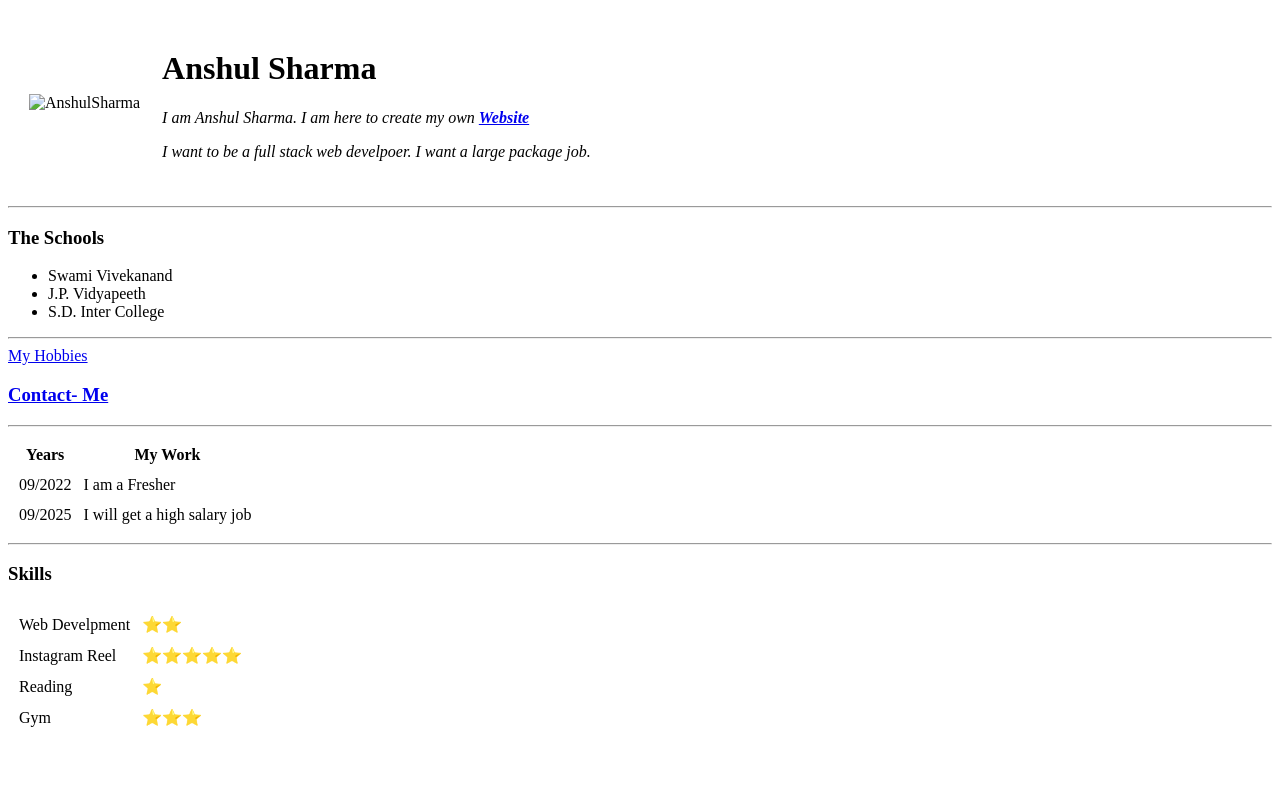
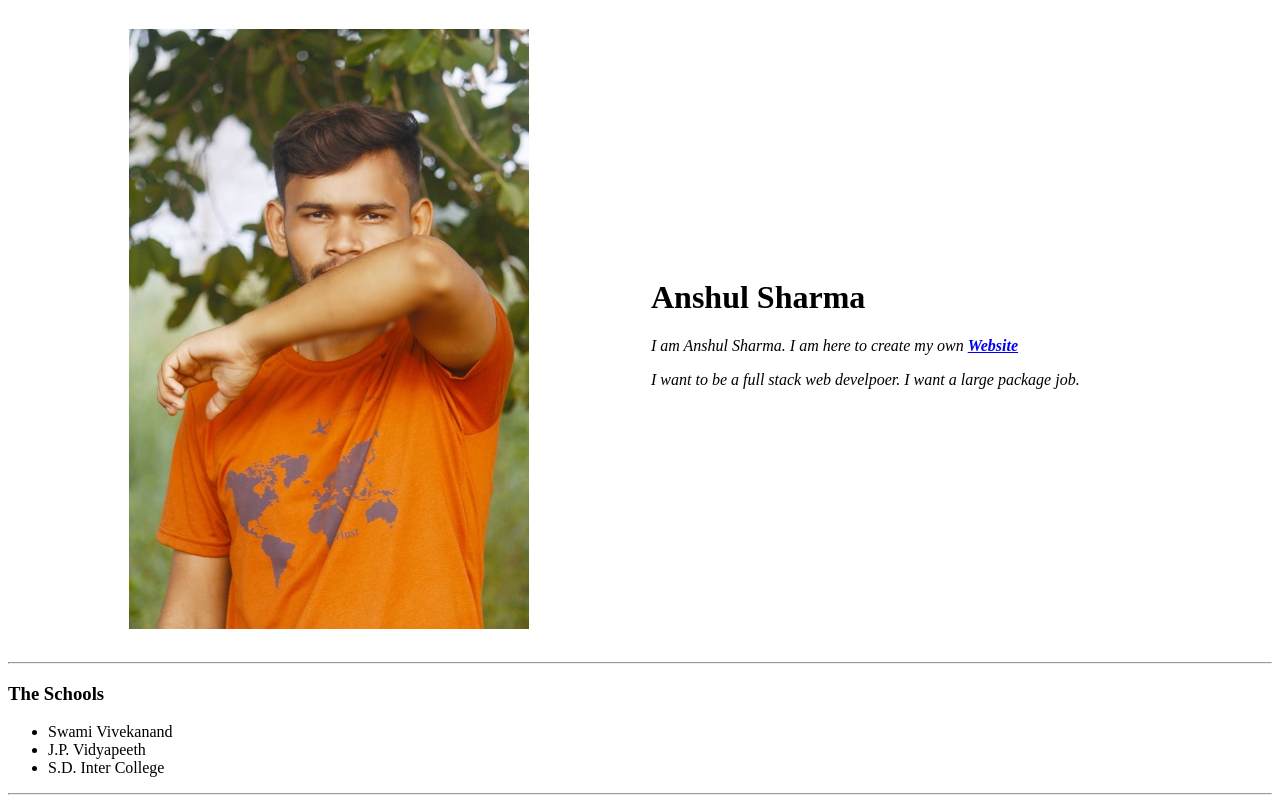
Before and after one commit to pandit7493/cv, a plain HTML site: page index.html in a window 1280 px wide. Shown: the top 800 px of the page. Drawn offline with Linux system fonts and the light colour scheme.

Commit message:
Update index.html

```diff
--- a/index.html
+++ b/index.html
@@ -8,7 +8,7 @@
 
     <table cellspacing="20">
       <tr>
-        <td><img src="images/anshulsh.jpg" alt="AnshulSharma"></td>
+        <td><img src="anshulsh.jpg" alt="AnshulSharma"></td>
         <td><h1> Anshul Sharma</h1>
 
         <p><em>I am Anshul Sharma. I am here to create my own <strong><a href="https://www.google.com/">Website</a></strong></em></p>
```
